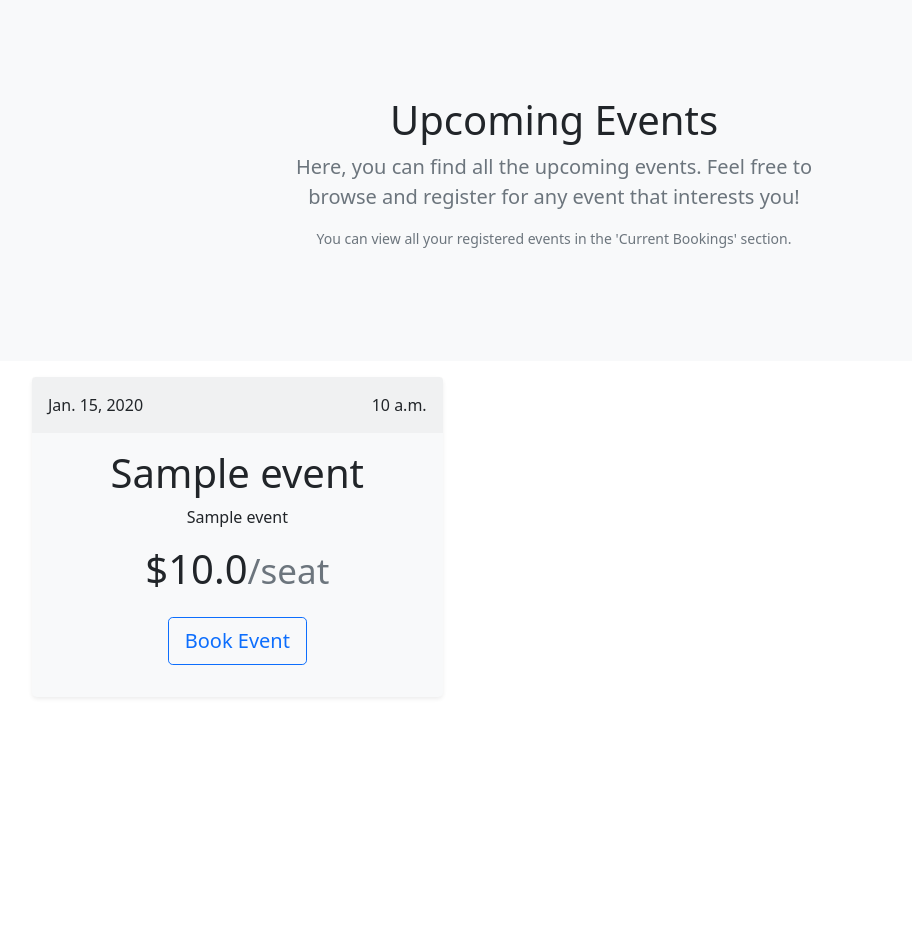
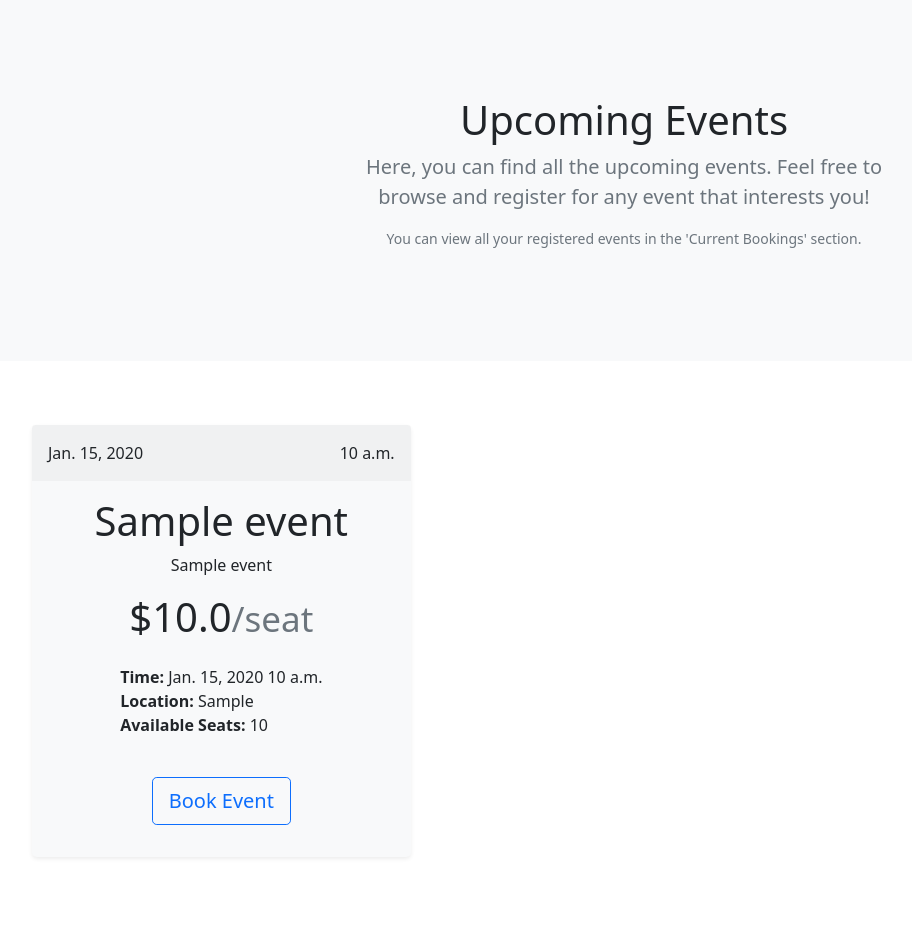
Before and after one commit to LuannePlem/OnlineEventTicketingSystem, a Django app: page /upcoming_events/ in a window 1280 px wide. Shown: the part 73-1018 px from the top of the page, without its empty margins (16-928 px from the left). Before the commit the page ends 771 px from the top, so only its background shows below. Run offline with Django 5.2, Linux system fonts and the light colour scheme; a user stored in the database is signed in; tables that the repository leaves empty hold one stand-in row (values such as "Sample post"); parts of the project's set-up code (start-up, migrations or seed data) failed here and were passed over.

Commit message:
Finish styling the upcoming events page

```diff
--- a/OTS_main/OTS_APP/templates/upcoming.html
+++ b/OTS_main/OTS_APP/templates/upcoming.html
@@ -54,13 +54,14 @@
       </header>
     </div>
     <!-- Intro -->
-    <div class="py-5 text-center container m-0 bg-light">
+    <div class="bg-light">
+      <div class="py-5 text-center container">
         <div class="row py-lg-5">
           <div class="col-lg-6 col-md-8 mx-auto">
             <h1 class="fw-light">Upcoming Events</h1>
             <p class="lead text-muted">
-            Here, you can find all the upcoming events. Feel free to browse and
-            register for any event that interests you!
+              Here, you can find all the upcoming events. Feel free to browse
+              and register for any event that interests you!
             </p>
             <p class="small text-muted">
               You can view all your registered events in the 'Current Bookings'
@@ -69,32 +70,46 @@
           </div>
         </div>
       </div>
+    </div>
     <!-- Display Available Events -->
-    <div class="row row-cols-1 row-cols-md-3 mb-3 text-center">
+    <div class="row row-cols-1 row-cols-md-3 mb-3 p-5 text-center">
       {% for event in events %}
-      <div class="col mt-3 m-5">
+      <div class="col mt-3">
         <div class="card mb-4 rounded-3 border-0 shadow-sm bg-light">
           <div class="card-header border-0 py-3">
             <div class="d-flex justify-content-between align-items-center">
-              <div>{{event.event_date}}</div>
-              <div>{{event.event_time}}</div>
+              <div>{{ event.event_date }}</div>
+              <div>{{ event.event_time }}</div>
             </div>
           </div>
           <div class="card-body">
             <h1 class="card-title">{{ event.event_title }}</h1>
-            <p>{{ event.event_subtitle }}</p>
+            <p class="px-5">{{ event.event_subtitle }}</p>
             <h1 class="card-title pricing-card-title">
-              ${{event.event_price}}<small class="text-muted fw-light"
+              ${{ event.event_price }}<small class="text-muted fw-light"
                 >/seat</small
               >
             </h1>
+            <div class="d-flex justify-content-center">
+              <ul class="list-unstyled mt-3 mb-4 text-start">
+                <li>
+                  <b>Time:</b> {{ event.event_date }} {{event.event_time}}
+                </li>
+                <li><b>Location:</b> {{ event.event_location }}</li>
+                <li><b>Available Seats:</b> {{ event.available_seats }}</li>
+              </ul>
+            </div>
+            {% if user.user_type == "user" %}
             <button type="button" class="btn m-3 btn-lg btn-outline-primary">
               Book Event
             </button>
-            {% endfor %} {% endif %}
+            {% endif%}
           </div>
         </div>
       </div>
+      {% endfor %}
     </div>
+
+    {% endif %}
   </body>
 </html>
```
Lines whose indentation alone changed are shown as unchanged.
